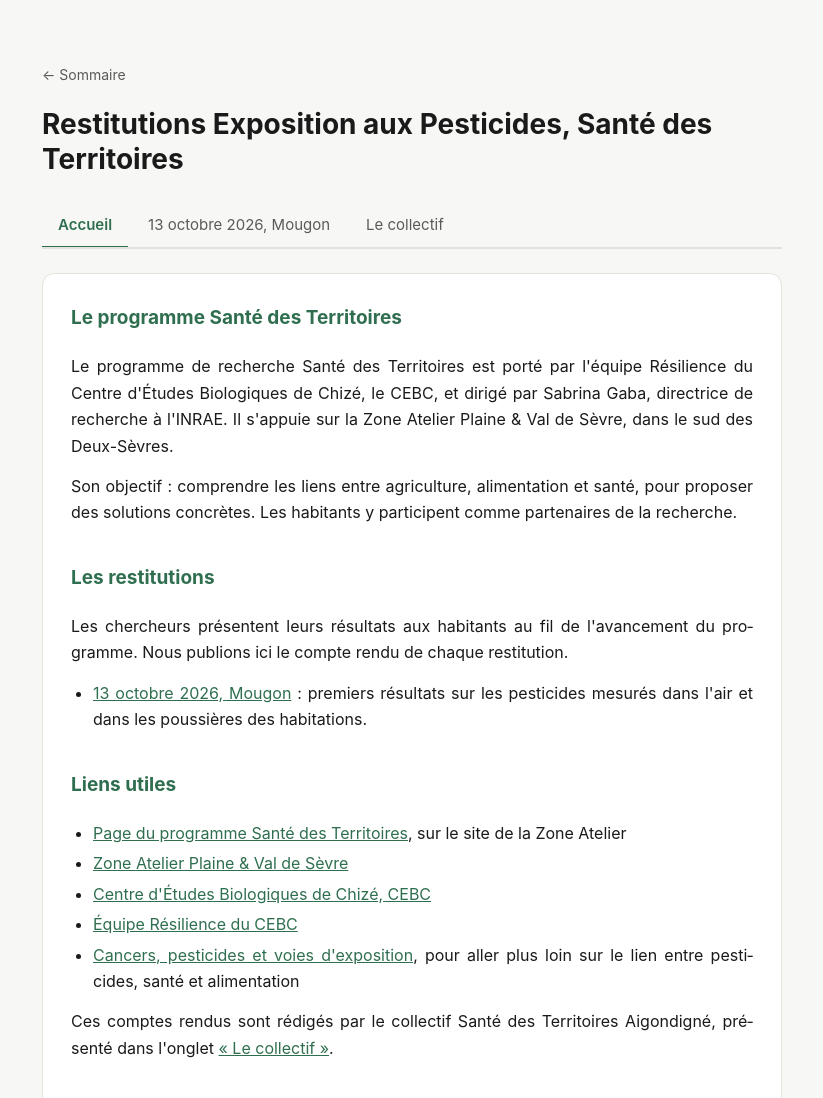
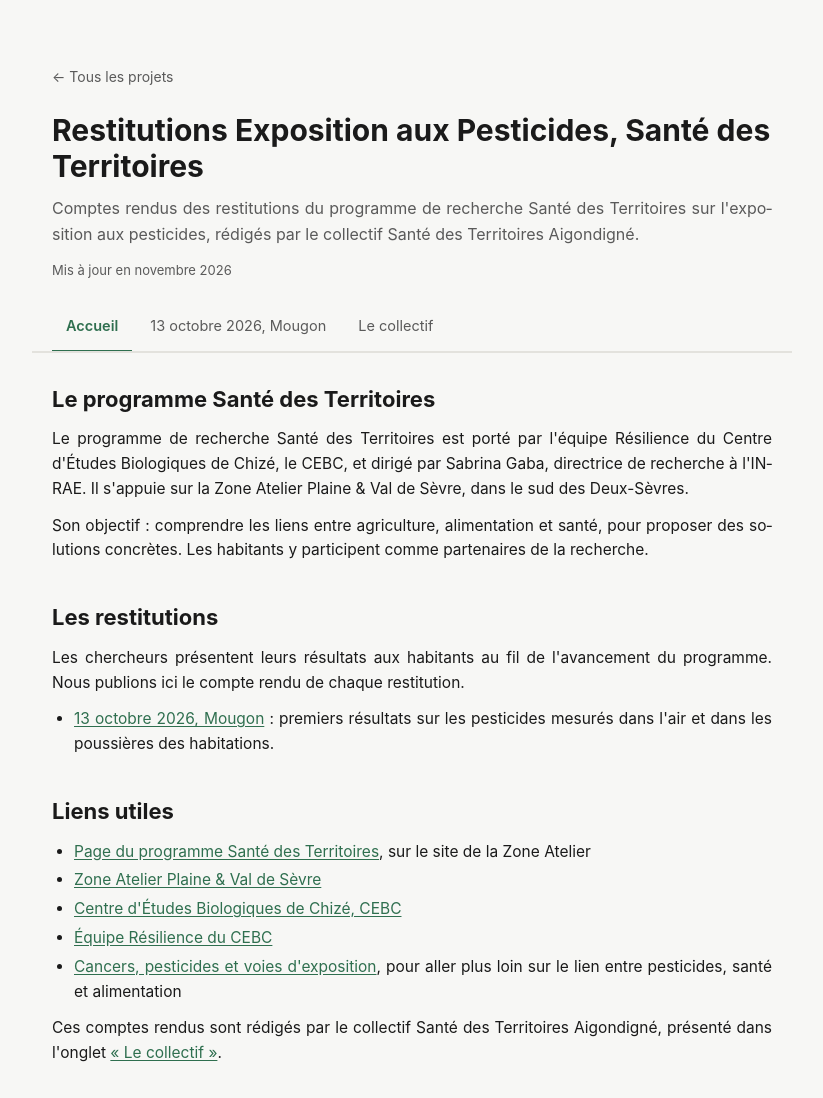
Before and after one commit to Biguhuh/Biguhuh.github.io, a plain HTML site: page restitutions-exposition-pesticides.html in a window 1280 px wide. Shown: the top 1098 px of the page, without its empty margins (228-1051 px from the left). Drawn offline with Linux system fonts and the light colour scheme.

Commit message:
Aligne la page Restitutions sur les pages Bio et Cancers
Bouton « ← Tous les projets » vers le sommaire, même mise en page, date
de mise à jour, liens soulignés et focus visible (RGAA). Relecture :
accords (détectées), ponctuation, apostrophes.

Co-Authored-By: Claude Opus 5.5 <noreply@anthropic.com>

```diff
--- a/restitutions-exposition-pesticides.html
+++ b/restitutions-exposition-pesticides.html
@@ -24,143 +24,84 @@
       --border: #2c2f35;
     }
   }
+  /* Même mise en page que les pages Bio et pesticides et Cancers. */
   * { box-sizing: border-box; }
+  html { color-scheme: light dark; }
   body {
     margin: 0;
-    padding: 0;
     background: var(--bg);
     color: var(--text);
     font-family: -apple-system, BlinkMacSystemFont, "Segoe UI", Roboto, Helvetica, Arial, sans-serif;
+    line-height: 1.6;
   }
-  main {
-    max-width: 780px;
-    margin: 0 auto;
-    padding: 64px 20px 80px;
+  main { max-width: 760px; margin: 0 auto; padding: 64px 20px 80px; }
+  .back { display: inline-block; margin-bottom: 24px; font-size: 14px; color: var(--muted); text-decoration: none; }
+  .back:hover { color: var(--accent); }
+  h1 { font-size: 30px; margin: 0 0 12px; line-height: 1.2; }
+  .lead { color: var(--muted); font-size: 16px; margin: 0 0 20px; }
+  .pub-date { font-size: 13px; color: var(--muted); margin: -8px 0 20px; }
+
+  nav.tabs {
+    position: sticky; top: 0; z-index: 10;
+    background: var(--bg); border-bottom: 2px solid var(--border);
+    margin: 0 -20px 32px; padding: 0 20px;
   }
-  .back {
-    display: inline-block;
-    margin-bottom: 24px;
-    font-size: 14px;
-    color: var(--muted);
-    text-decoration: none;
-  }
-  .back:hover {
-    color: var(--accent);
-  }
-  header {
-    margin-bottom: 24px;
-  }
-  h1 {
-    font-size: 28px;
-    margin: 0;
-    line-height: 1.25;
-  }
-  .tabs {
-    position: sticky;
-    top: 0;
-    z-index: 10;
-    background: var(--bg);
-    border-bottom: 2px solid var(--border);
-    margin-bottom: 24px;
-    display: flex;
-    gap: 4px;
-    overflow-x: auto;
-    -webkit-overflow-scrolling: touch;
-    scrollbar-width: thin;
-  }
+  .tabs-inner { display: flex; gap: 4px; overflow-x: auto; -webkit-overflow-scrolling: touch; scrollbar-width: thin; }
   .tabs [role="tab"] {
-    appearance: none;
-    border: none;
-    background: transparent;
-    font: inherit;
-    font-size: 15px;
-    color: var(--muted);
-    padding: 14px 16px 12px;
-    white-space: nowrap;
-    cursor: pointer;
-    border-bottom: 3px solid transparent;
-    margin-bottom: -2px;
+    appearance: none; border: none; background: transparent; font: inherit;
+    font-size: 14.5px; color: var(--muted); padding: 14px 14px 12px; white-space: nowrap; cursor: pointer;
+    border-bottom: 3px solid transparent; margin-bottom: -2px;
     transition: color 0.15s ease, border-color 0.15s ease;
   }
   .tabs [role="tab"]:hover { color: var(--text); }
-  .tabs [role="tab"][aria-selected="true"] {
-    color: var(--accent);
-    font-weight: 600;
-    border-bottom-color: var(--accent);
+  .tabs [role="tab"][aria-selected="true"] { color: var(--accent); font-weight: 600; border-bottom-color: var(--accent); }
+  .tabs [role="tab"]:focus-visible { outline: 2px solid var(--accent); outline-offset: -2px; }
+  .tab-panel:focus { outline: none; }
+  [id] { scroll-margin-top: 64px; }
+
+  h2 { font-size: 22px; margin: 0 0 14px; line-height: 1.3; }
+  h2:not(:first-child) { margin-top: 40px; }
+  h3 { font-size: 16px; margin: 22px 0 6px; }
+  p, li { font-size: 15.5px; text-align: justify; hyphens: auto; }
+  p { margin: 0 0 12px; }
+  ul { margin: 0 0 12px; padding-left: 22px; }
+  li { margin-bottom: 4px; }
+  .signature { margin: 28px 0 0; font-weight: 600; }
+
+  /* Accessibilité (WCAG 2.1 AA / RGAA) : liens soulignés, pas seulement colorés ; focus visible. */
+  a { color: var(--accent); text-decoration: underline; text-underline-offset: 2px; overflow-wrap: anywhere; }
+  a:hover { text-decoration-thickness: 2px; }
+  a:focus-visible { outline: 2px solid var(--accent); outline-offset: 2px; border-radius: 2px; }
+  @media (prefers-reduced-motion: reduce) {
+    *, *::before, *::after { animation: none !important; transition: none !important; scroll-behavior: auto !important; }
   }
-  .tabs [role="tab"]:focus-visible {
-    outline: 2px solid var(--accent);
-    outline-offset: -2px;
-  }
-  .tab-panel {
-    background: var(--card-bg);
-    border: 1px solid var(--border);
-    border-radius: 12px;
-    padding: 28px 28px 32px;
-    font-size: 16px;
-    line-height: 1.65;
-  }
-  .tab-panel:focus { outline: none; }
-  .tab-panel h2 {
-    margin: 0 0 20px;
-    font-size: 19px;
-    color: var(--accent);
-  }
-  .tab-panel h2:not(:first-child) {
-    margin-top: 36px;
-  }
-  .tab-panel h3 {
-    margin: 32px 0 10px;
-    font-size: 16px;
-  }
-  .tab-panel p {
-    margin: 0 0 14px;
-    text-align: justify;
-    hyphens: auto;
-  }
-  .tab-panel ul {
-    margin: 0 0 14px;
-    padding-left: 22px;
-  }
-  .tab-panel li {
-    margin-bottom: 4px;
-    text-align: justify;
-    hyphens: auto;
-  }
-  .tab-panel a {
-    color: var(--accent);
-    overflow-wrap: anywhere;
-  }
-  .signature {
-    margin: 28px 0 0;
-    font-weight: 600;
-  }
-  footer {
-    margin-top: 56px;
-    font-size: 13px;
-    color: var(--muted);
-  }
-  footer a {
-    color: var(--muted);
-  }
-  @media (max-width: 520px) {
-    main { padding: 40px 16px 64px; }
-    .tab-panel { padding: 22px 18px 26px; }
+
+  footer { margin-top: 56px; font-size: 13px; color: var(--muted); }
+  footer a { color: var(--muted); }
+  @media (max-width: 480px) {
+    main { padding-top: 40px; }
+    h1 { font-size: 25px; }
+    .tabs [role="tab"] { padding: 12px 11px 10px; font-size: 14px; }
   }
 </style>
 </head>
 <body>
 <main>
-  <a class="back" href="./">← Sommaire</a>
+  <a class="back" href="https://biguhuh.github.io/">← Tous les projets</a>
 
   <header>
     <h1>Restitutions Exposition aux Pesticides, Santé des Territoires</h1>
+    <p class="lead">Comptes rendus des restitutions du programme de recherche Santé des Territoires sur
+      l'exposition aux pesticides, rédigés par le collectif Santé des Territoires Aigondigné.</p>
+    <p class="pub-date">Mis à jour en novembre 2026</p>
   </header>
 
-  <nav class="tabs" role="tablist" aria-label="Sections de la page">
-    <button role="tab" id="tab-accueil" aria-selected="true" aria-controls="panel-accueil" tabindex="0" data-tab="accueil">Accueil</button>
-    <button role="tab" id="tab-2026-10-13-mougon" aria-selected="false" aria-controls="panel-2026-10-13-mougon" tabindex="-1" data-tab="2026-10-13-mougon">13 octobre 2026, Mougon</button>
-    <button role="tab" id="tab-collectif" aria-selected="false" aria-controls="panel-collectif" tabindex="-1" data-tab="collectif">Le collectif</button>
+  <nav class="tabs" aria-label="Sections de la page">
+    <div class="tabs-inner" role="tablist">
+      <button role="tab" id="tab-accueil" aria-selected="true" aria-controls="panel-accueil" tabindex="0" data-tab="accueil">Accueil</button>
+      <button role="tab" id="tab-2026-10-13-mougon" aria-selected="false" aria-controls="panel-2026-10-13-mougon" tabindex="-1" data-tab="2026-10-13-mougon">13 octobre 2026, Mougon</button>
+      <button role="tab" id="tab-collectif" aria-selected="false" aria-controls="panel-collectif" tabindex="-1" data-tab="collectif">Le collectif</button>
+    </div>
   </nav>
 
   <section id="panel-accueil" class="tab-panel" role="tabpanel" aria-labelledby="tab-accueil" data-tab="accueil" tabindex="0">
@@ -194,7 +135,7 @@
   <section id="panel-2026-10-13-mougon" class="tab-panel" role="tabpanel" aria-labelledby="tab-2026-10-13-mougon" data-tab="2026-10-13-mougon" hidden>
     <h2>Restitution du 13 octobre 2026, Mougon</h2>
 
-    <p>Le 13 octobre, à Mougon, Mme Sabrina Gaba, chercheuse INRAE, du Centre d’Études Biologiques de Chizé (CEBC) a présenté aux habitants d'Aigondigné les premiers résultats de l'étude Santé des Territoires. Nous y étions, au nom du collectif Santé des Territoires Aigondigné.</p>
+    <p>Le 13 octobre, à Mougon, Mme Sabrina Gaba, chercheuse INRAE au Centre d'Études Biologiques de Chizé (CEBC), a présenté aux habitants d'Aigondigné les premiers résultats de l'étude Santé des Territoires. Nous y étions, au nom du collectif Santé des Territoires Aigondigné.</p>
 
     <h3>Une recherche qui travaille avec les habitants&nbsp;:</h3>
 
@@ -202,9 +143,9 @@
 
     <p>L'ambition du programme est de rendre concrète l'idée d'une seule santé, <strong>One Health</strong>&nbsp;:</p>
 
-    <p>la santé des humains, des animaux et de l’environnement est liée.</p>
+    <p>la santé des humains, des animaux et de l'environnement est liée.</p>
 
-    <p>On ne peut donc pas protéger l’une sans prendre soin des deux autres.</p>
+    <p>On ne peut donc pas protéger l'une sans prendre soin des deux autres.</p>
 
     <p>Les chercheurs veulent&nbsp;:</p>
 
@@ -227,15 +168,15 @@
     <p><strong>Dans l'air</strong>, 123 molécules de pesticides ont été recherchées sur la zone d'étude, qui englobe plusieurs communes agricoles&nbsp;:</p>
 
     <ul>
-      <li>98 ont été détectés sur l’ensemble de la zone&nbsp;;</li>
-      <li>81 ont été détectés sur la commune de Mougon.</li>
+      <li>98 ont été détectées sur l'ensemble de la zone&nbsp;;</li>
+      <li>81 ont été détectées sur la commune de Mougon.</li>
     </ul>
 
     <p><strong>Dans les poussières</strong>, 120 molécules ont été recherchées chez les habitants, avec de simples lingettes sur meubles bas, meubles hauts et sol&nbsp;:</p>
 
     <ul>
-      <li>117 ont été détectées sur l’ensemble des lingettes à Mougon&nbsp;;</li>
-      <li>70 pesticides en moyenne dans les poussières des habitations, soit de 48 à 96 selon les foyers&nbsp;;</li>
+      <li>117 ont été détectées sur l'ensemble des lingettes à Mougon&nbsp;;</li>
+      <li>70 pesticides en moyenne dans les poussières des habitations, de 48 à 96 selon les foyers&nbsp;;</li>
       <li>74 produits déclarés par les habitants, surtout des insecticides, dont 21 molécules antiparasitaires pour animaux.</li>
     </ul>
 
@@ -252,9 +193,9 @@
 
     <p>Une part de ce que nous respirons et touchons vient aussi des propres habitudes et pratiques des habitants.</p>
 
-    <p>L'étude retrouve aussi des pesticides interdits depuis des décennies, qui persistent dans l'environnement. Elle met en évidence des PFAS, surnommés polluants éternels. Le surnom dit tout, ils ne se dégradent pas. Leur présence dans l’air semble varier avec les saisons et les activités agricoles. Ce point reste à confirmer.</p>
+    <p>L'étude retrouve aussi des pesticides interdits depuis des décennies, qui persistent dans l'environnement. Elle met en évidence des PFAS, surnommés polluants éternels. Le surnom dit tout&nbsp;: ils ne se dégradent pas. Leur présence dans l'air semble varier avec les saisons et les activités agricoles. Ce point reste à confirmer.</p>
 
-    <p>Dernier enseignement, et il est simple, plus on cherche de pesticides, plus on en trouve...</p>
+    <p>Dernier enseignement, et il est simple&nbsp;: plus on cherche de pesticides, plus on en trouve.</p>
 
     <p>On notera que le nombre de molécules relevé est plus faible dans les communes où l'agriculture biologique est plus développée. Ce n'est pas une garantie, mais c'est une piste sérieuse. Elle donne une pointe d'optimisme dans une soirée à l'ambiance studieuse. Dans la salle, les questions furent rares. Les résultats ont laissé l'assistance quelque peu abasourdie.</p>
 
```
